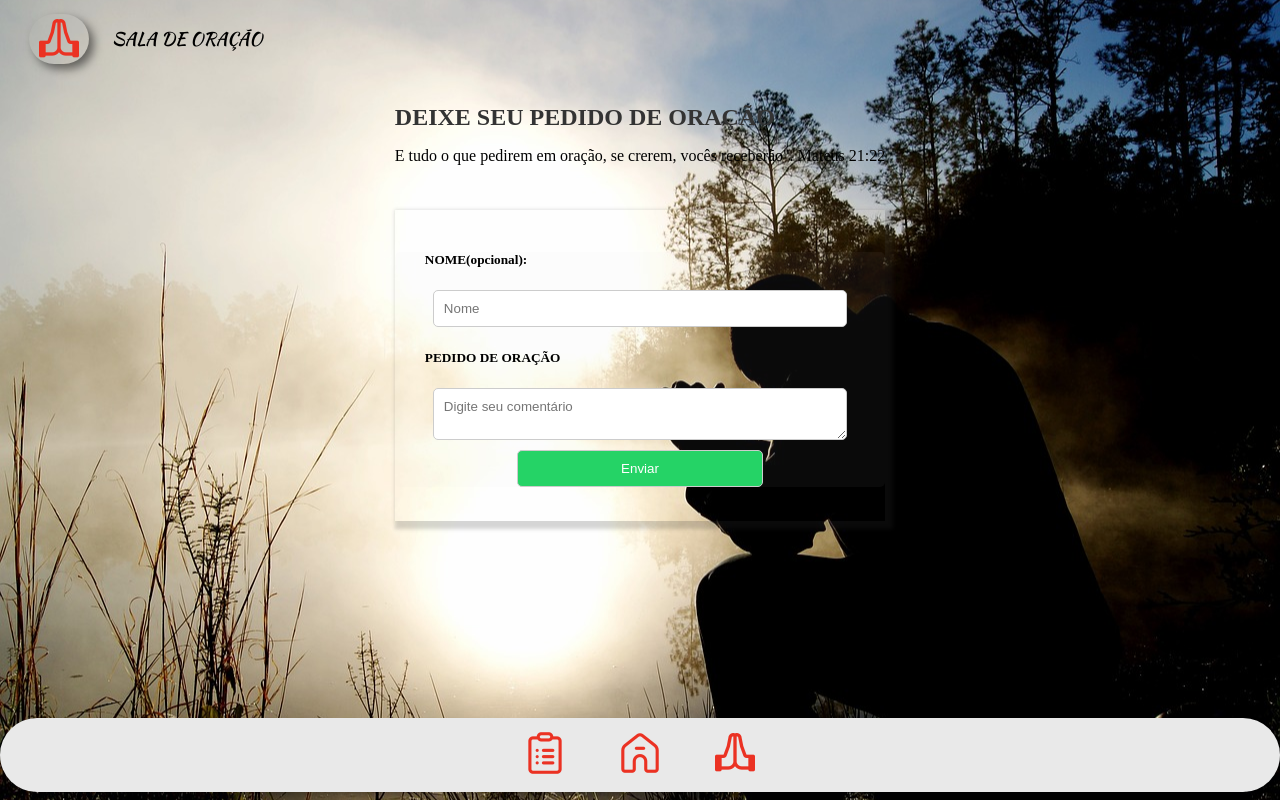
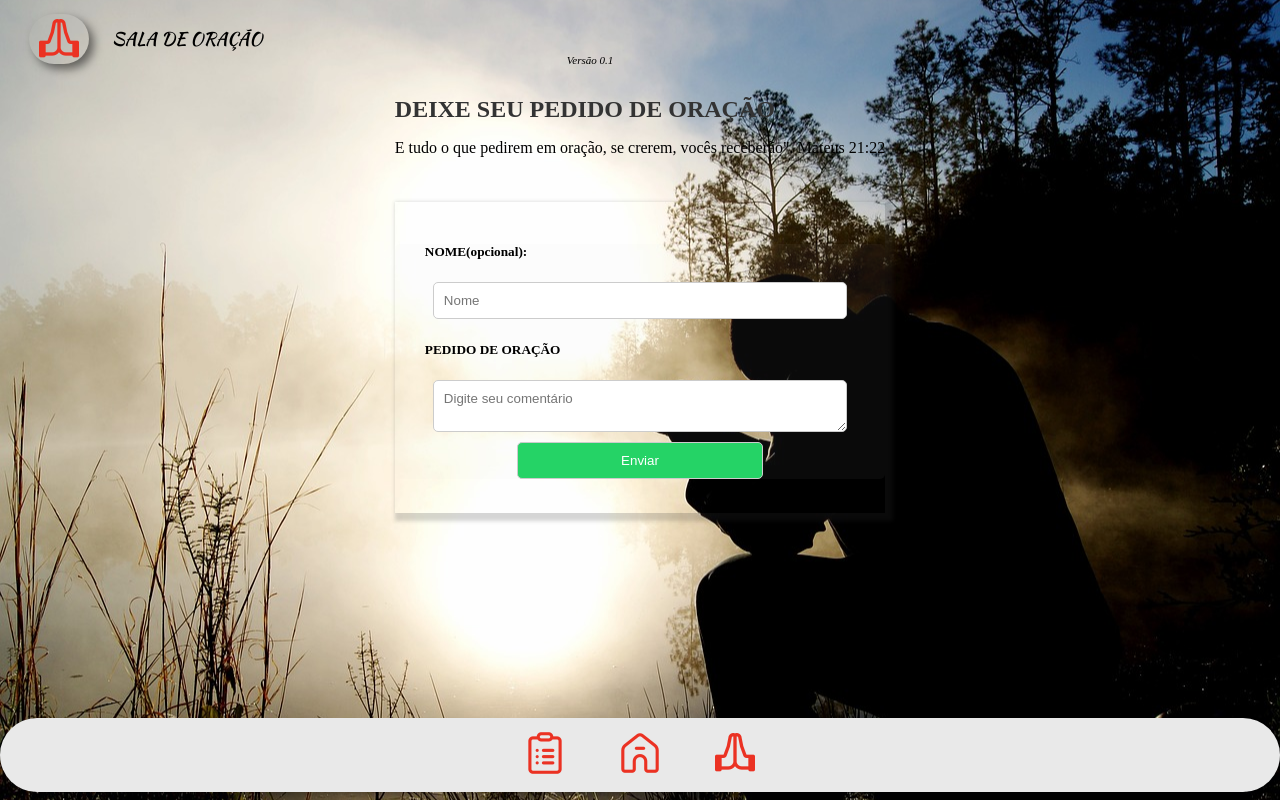
Before and after one commit to MateusProDev/min.maranata, a plain HTML site: page sala.html in a window 1280 px wide. Drawn offline with Linux system fonts and the light colour scheme.

Commit message:
Update sala.html

```diff
--- a/sala.html
+++ b/sala.html
@@ -16,6 +16,7 @@
                 </div>
                 <div class="min-maranata">SALA DE ORAÇÃO</div>
             </div>
+            <p id="versao"><em>Versão 0.1</em></p>
             <div class="forms">
                 <h1>DEIXE SEU PEDIDO DE ORAÇÃO</h1>
                 <P>E tudo o que pedirem em oração,
```
